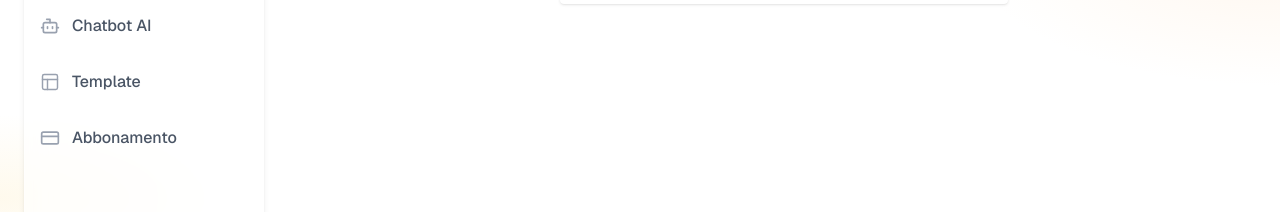
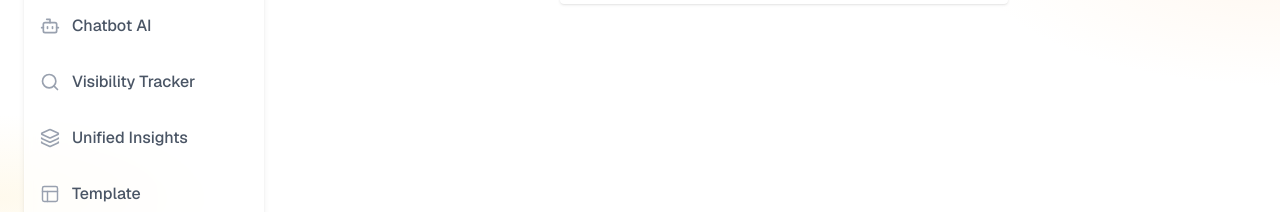
Before and after one commit to LinosCo/ai-interviewer, a Next.js app: page /dashboard/projects/new in a window 1280 px wide. Shown: the part 282-494 px from the top of the page. Built offline with nearby package versions, Linux system fonts and the light colour scheme; no server answers.

Commit message:
visibility

```diff
--- a/src/components/dashboard/DashboardSidebar.tsx
+++ b/src/components/dashboard/DashboardSidebar.tsx
@@ -67,6 +67,8 @@ export function DashboardSidebar({ isAdmin, signOutAction }: DashboardSidebarPro
                     <DashboardLink href="/dashboard" icon={<Icons.Home size={20} />} label="Home" onClick={() => setIsOpen(false)} />
                     <DashboardLink href="/dashboard/interviews" icon={<Icons.MessageSquare size={20} />} label="Le mie interviste" onClick={() => setIsOpen(false)} />
                     <DashboardLink href="/dashboard/bots" icon={<Icons.Bot size={20} />} label="Chatbot AI" onClick={() => setIsOpen(false)} />
+                    <DashboardLink href="/dashboard/visibility" icon={<Icons.Search size={20} />} label="Visibility Tracker" onClick={() => setIsOpen(false)} />
+                    <DashboardLink href="/dashboard/insights" icon={<Icons.Layers size={20} />} label="Unified Insights" onClick={() => setIsOpen(false)} />
                     <DashboardLink href="/dashboard/templates" icon={<Icons.LayoutTemplate size={20} />} label="Template" onClick={() => setIsOpen(false)} />
                     <DashboardLink href="/dashboard/billing" icon={<Icons.CreditCard size={20} />} label="Abbonamento" onClick={() => setIsOpen(false)} />
 
--- a/src/components/ui/business-tuner/Icons.tsx
+++ b/src/components/ui/business-tuner/Icons.tsx
@@ -1,6 +1,6 @@
 import React from 'react';
 import { colors } from '@/lib/design-system';
-import { AlertCircle, FolderKanban, Loader2, CreditCard, BarChart3, Settings2, Lock, Unlock, Bot, Globe } from 'lucide-react';
+import { AlertCircle, FolderKanban, Loader2, CreditCard, BarChart3, Settings2, Lock, Unlock, Bot, Globe, Layers } from 'lucide-react';
 
 interface IconProps extends React.SVGProps<SVGSVGElement> {
     size?: number | string;
@@ -254,5 +254,6 @@ export const Icons = {
     Lock: (props: IconProps) => <Lock {...props} />,
     Unlock: (props: IconProps) => <Unlock {...props} />,
     Bot: (props: IconProps) => <Bot {...props} />,
-    Globe: (props: IconProps) => <Globe {...props} />
+    Globe: (props: IconProps) => <Globe {...props} />,
+    Layers: (props: IconProps) => <Layers {...props} />
 };
```
Also changed, not shown: 1 other file (tests, documents, lock files or other folders).
